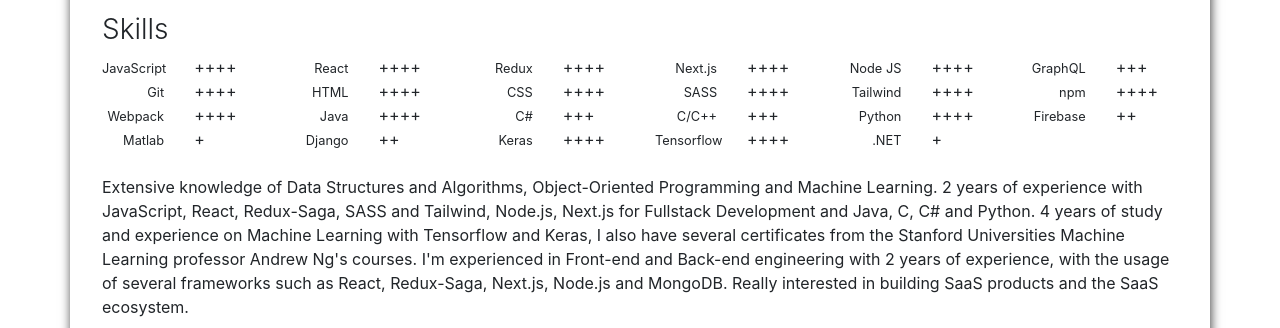
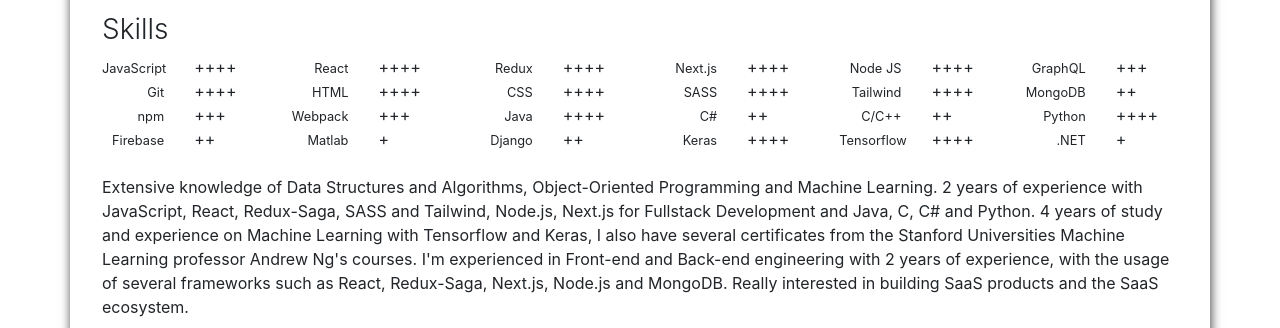
Before and after one commit to synwix/cv, a plain HTML site: page index.html in a window 1280 px wide. Shown: the part 261-589 px from the top of the page. Drawn offline with nearby package versions, Linux system fonts and the light colour scheme.

Commit message:
Deploying to gh-pages from  @ e305df2a3956658c90ced022d56fb27690474ec9 🚀

```diff
--- a/index.html
+++ b/index.html
@@ -152,16 +152,22 @@
             ++++
         </div>
         <div class="col-print-1 col-3 col-md-2 col-lg-1 text-right">
+            <small>MongoDB</small>
+        </div>
+        <div class="col-print-1 col-3 col-md-2 col-lg-1">
+            ++
+        </div>
+        <div class="col-print-1 col-3 col-md-2 col-lg-1 text-right">
             <small>npm</small>
         </div>
         <div class="col-print-1 col-3 col-md-2 col-lg-1">
-            ++++
+            +++
         </div>
         <div class="col-print-1 col-3 col-md-2 col-lg-1 text-right">
             <small>Webpack</small>
         </div>
         <div class="col-print-1 col-3 col-md-2 col-lg-1">
-            ++++
+            +++
         </div>
         <div class="col-print-1 col-3 col-md-2 col-lg-1 text-right">
             <small>Java</small>
@@ -173,13 +179,13 @@
             <small>C#</small>
         </div>
         <div class="col-print-1 col-3 col-md-2 col-lg-1">
-            +++
+            ++
         </div>
         <div class="col-print-1 col-3 col-md-2 col-lg-1 text-right">
             <small>C/C++</small>
         </div>
         <div class="col-print-1 col-3 col-md-2 col-lg-1">
-            +++
+            ++
         </div>
         <div class="col-print-1 col-3 col-md-2 col-lg-1 text-right">
             <small>Python</small>
```
Also changed, not shown: 1 other file.
